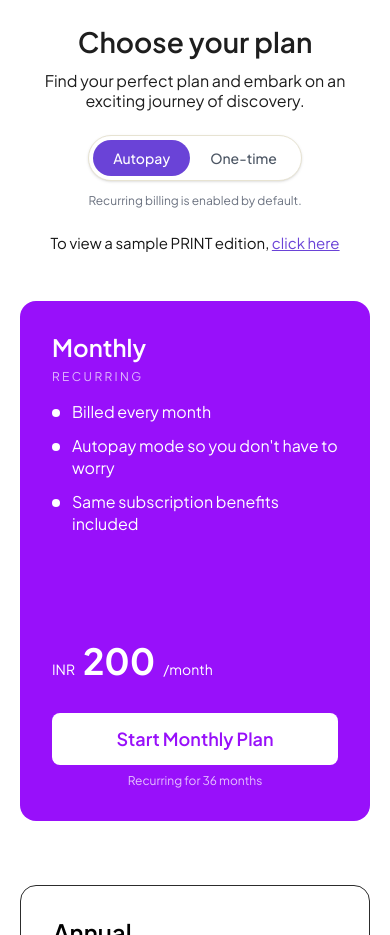
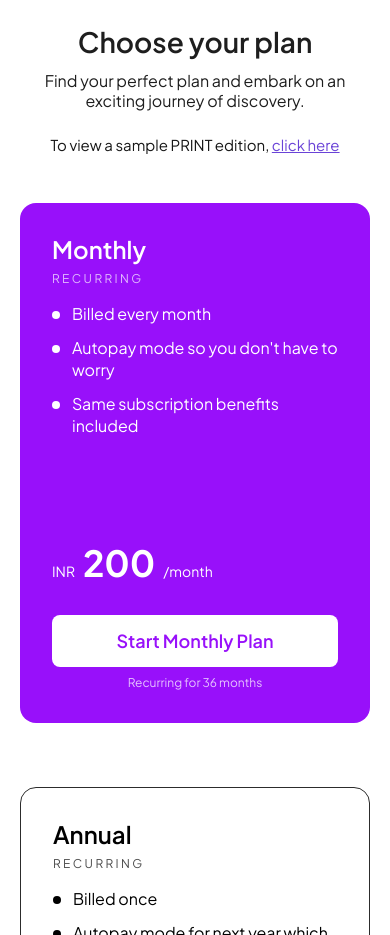
Before and after one commit to s-gajjar/wander-nook, a Next.js app: page / in a window 390 px wide. Shown: the part 2040-2975 px from the top of the page. Built offline with nearby package versions, Linux system fonts and the light colour scheme; no server answers.

Commit message:
fix(pricing): make plans recurring-only and enable modal scrolling on mobile

```diff
--- a/src/components/LandingPage/Pricing/index.tsx
+++ b/src/components/LandingPage/Pricing/index.tsx
@@ -2,8 +2,6 @@
 
 import { useState } from "react";
 import { toast } from "sonner";
-
-type PurchaseMode = "autopay" | "one-time";
 
 type PlanOption = {
   id: "monthly-autopay" | "annual-autopay";
@@ -11,22 +9,19 @@ type PlanOption = {
   bgColor: string;
   textColor: string;
   border: boolean;
-  autopayFeatures: string[];
-  oneTimeFeatures: string[];
+  features: string[];
   price: {
     currency: "INR";
     amount: string;
     period: string;
   };
   button: {
-    autopayText: string;
-    oneTimeText: string;
+    text: string;
     bgColor: string;
     textColor: string;
   };
   durationLabel: string;
   durationMonths: number;
-  variantId: string;
 };
 
 type AutopayCustomerForm = {
@@ -68,15 +63,6 @@ type RazorpayCheckoutSuccessPayload = {
   razorpay_signature: string;
 };
 
-type ShopifyCheckoutResponse = {
-  checkout?: {
-    cartId?: string;
-    checkoutUrl?: string;
-  };
-  message?: string;
-  error?: string;
-};
-
 type RazorpayCheckoutOptions = {
   key: string;
   subscription_id: string;
@@ -108,15 +94,6 @@ declare global {
   }
 }
 
-const MONTHLY_VARIANT_ID =
-  process.env.NEXT_PUBLIC_MONTHLY_VARIANT_ID ||
-  process.env.NEXT_PUBLIC_SHOPIFY_VARIANT_ID2 ||
-  "";
-const ANNUAL_VARIANT_ID =
-  process.env.NEXT_PUBLIC_ANNUAL_VARIANT_ID ||
-  process.env.NEXT_PUBLIC_SHOPIFY_VARIANT_ID2 ||
-  "";
-
 const pricingData: PlanOption[] = [
   {
     id: "monthly-autopay",
@@ -124,12 +101,7 @@ const pricingData: PlanOption[] = [
     bgColor: "bg-purple-600",
     textColor: "text-white",
     border: false,
-    autopayFeatures: [
-      "Billed every month",
-      "Autopay mode so you don't have to worry",
-      "Same subscription benefits included",
-    ],
-    oneTimeFeatures: [
+    features: [
       "Billed every month",
       "Autopay mode so you don't have to worry",
       "Same subscription benefits included",
@@ -140,14 +112,12 @@ const pricingData: PlanOption[] = [
       period: "/month",
     },
     button: {
-      autopayText: "Start Monthly Plan",
-      oneTimeText: "Buy Monthly Once",
+      text: "Start Monthly Plan",
       bgColor: "bg-white",
       textColor: "text-purple-600",
     },
     durationLabel: "36 months",
     durationMonths: 36,
-    variantId: MONTHLY_VARIANT_ID,
   },
   {
     id: "annual-autopay",
@@ -155,12 +125,7 @@ const pricingData: PlanOption[] = [
     bgColor: "bg-white",
     textColor: "text-black",
     border: true,
-    autopayFeatures: [
-      "Billed once",
-      "Autopay mode for next year which you can cancel easily",
-      "Same subscription benefits included",
-    ],
-    oneTimeFeatures: [
+    features: [
       "Billed once",
       "Autopay mode for next year which you can cancel easily",
       "Same subscription benefits included",
@@ -171,14 +136,12 @@ const pricingData: PlanOption[] = [
       period: "/year",
     },
     button: {
-      autopayText: "Start Annual Plan",
-      oneTimeText: "Buy Annual Once",
+      text: "Start Annual Plan",
       bgColor: "bg-orange-500",
       textColor: "text-white",
     },
     durationLabel: "5 years",
     durationMonths: 60,
-    variantId: ANNUAL_VARIANT_ID,
   },
 ];
 
@@ -194,18 +157,6 @@ const defaultAutopayForm: AutopayCustomerForm = {
   country: "India",
 };
 
-function toMerchandiseId(variantId: string) {
-  const trimmed = variantId.trim();
-  if (!trimmed) return null;
-  if (trimmed.startsWith("gid://shopify/ProductVariant/")) {
-    return trimmed;
-  }
-  if (/^\d+$/.test(trimmed)) {
-    return `gid://shopify/ProductVariant/${trimmed}`;
-  }
-  return null;
-}
-
 const Pricing = () => {
   const [openSample, setOpenSample] = useState(false);
   const [email, setEmail] = useState("");
@@ -219,8 +170,6 @@ const Pricing = () => {
   const [selectedPlan, setSelectedPlan] = useState<PlanOption | null>(null);
   const [autopayForm, setAutopayForm] = useState<AutopayCustomerForm>(defaultAutopayForm);
   const [autopayLoading, setAutopayLoading] = useState(false);
-  const [cardLoadingPlanId, setCardLoadingPlanId] = useState<PlanOption["id"] | null>(null);
-  const [purchaseMode, setPurchaseMode] = useState<PurchaseMode>("autopay");
 
   const loadRazorpayScript = async () => {
     if (window.Razorpay) {
@@ -237,60 +186,10 @@ const Pricing = () => {
     });
   };
 
-  const startOneTimeCheckout = async (plan: PlanOption) => {
-    const merchandiseId = toMerchandiseId(plan.variantId);
-    if (!merchandiseId) {
-      toast.error("One-time checkout is not configured for this plan yet.");
-      return;
-    }
-
-    try {
-      setCardLoadingPlanId(plan.id);
-
-      const response = await fetch("/api/shopify?action=checkoutOneTime", {
-        method: "POST",
-        headers: {
-          "Content-Type": "application/json",
-        },
-        body: JSON.stringify({
-          items: [
-            {
-              attributes: [],
-              quantity: 1,
-              merchandiseId,
-            },
-          ],
-          checkoutMeta: {
-            checkoutSource: "wanderstamps-one-time",
-            purchaseMode: "one-time",
-            selectedPlan: plan.id,
-          },
-        }),
-      });
-
-      const data = (await response.json().catch(() => null)) as ShopifyCheckoutResponse | null;
-      if (!response.ok || !data?.checkout?.checkoutUrl) {
-        throw new Error(data?.message || data?.error || "One-time checkout failed.");
-      }
-
-      toast.success("Redirecting to checkout...");
-      window.location.href = data.checkout.checkoutUrl;
-    } catch (error) {
-      toast.error(error instanceof Error ? error.message : "One-time checkout failed.");
-    } finally {
-      setCardLoadingPlanId(null);
-    }
-  };
-
-  const handlePricingButtonClick = async (id: PlanOption["id"]) => {
+  const handlePricingButtonClick = (id: PlanOption["id"]) => {
     const plan = pricingData.find((item) => item.id === id);
     if (!plan) {
       toast.error("Plan not found");
-      return;
-    }
-
-    if (purchaseMode === "one-time") {
-      await startOneTimeCheckout(plan);
       return;
     }
 
@@ -481,37 +380,6 @@ const Pricing = () => {
         <p className="mt-3 text-[var(--font-black-shade-1)] w-full text-[16px] md:text-[20px] font-normal leading-5 md:leading-6 text-center ">
           Find your perfect plan and embark on an exciting journey of discovery.
         </p>
-        <div className="mt-6 flex flex-col items-center gap-3">
-          <div className="inline-flex items-center rounded-full border border-[#E7E3D2] bg-white p-1 shadow-sm">
-            <button
-              type="button"
-              onClick={() => setPurchaseMode("autopay")}
-              className={`rounded-full px-5 py-2 text-sm font-medium transition-colors ${
-                purchaseMode === "autopay"
-                  ? "bg-[#6A43D7] text-white"
-                  : "text-[#4B5563] hover:bg-[#F5F3FF]"
-              }`}
-            >
-              Autopay
-            </button>
-            <button
-              type="button"
-              onClick={() => setPurchaseMode("one-time")}
-              className={`rounded-full px-5 py-2 text-sm font-medium transition-colors ${
-                purchaseMode === "one-time"
-                  ? "bg-[#2C2C2C] text-white"
-                  : "text-[#4B5563] hover:bg-[#F3F4F6]"
-              }`}
-            >
-              One-time
-            </button>
-          </div>
-          <span className="text-xs text-[#6B7280] text-center">
-            {purchaseMode === "autopay"
-              ? "Recurring billing is enabled by default."
-              : "One-time billing selected. No automatic renewal."}
-          </span>
-        </div>
         <p className="mt-6 text-center text-[15px] md:text-[16px] leading-5 md:leading-6">
           To view a sample PRINT edition,{" "}
           <button
@@ -536,12 +404,9 @@ const Pricing = () => {
             <h3 className="md:text-[28px] leading-7 text-[24px] md:leading-[33px] font-semibold mb-2">
               {card.title}
             </h3>
-            <p className="text-xs uppercase tracking-[0.2em] opacity-70 mb-4">
-              {purchaseMode === "autopay" ? "Recurring" : "One-time"}
-            </p>
+            <p className="text-xs uppercase tracking-[0.2em] opacity-70 mb-4">Recurring</p>
             <ul className="space-y-3 mb-8 flex-1">
-              {(purchaseMode === "autopay" ? card.autopayFeatures : card.oneTimeFeatures).map(
-                (feature, index) => (
+              {card.features.map((feature, index) => (
                 <li
                   key={index + 1}
                   className="flex text-[16px] md:text-[20px] leading-[22px] md:leading-[28px] font-normal items-start"
@@ -549,36 +414,22 @@ const Pricing = () => {
                   <span className="mt-2 w-2 h-2 bg-current rounded-full mr-3 shrink-0"></span>
                   <span>{feature}</span>
                 </li>
-                )
-              )}
+              ))}
             </ul>
             <div className="mt-auto">
               <div className="flex items-baseline gap-2">
                 <span className="text-sm">{card.price.currency}</span>
                 <span className="text-4xl font-bold">{card.price.amount}</span>
-                <span className="text-sm">
-                  {purchaseMode === "autopay" ? card.price.period : "/one-time"}
-                </span>
+                <span className="text-sm">{card.price.period}</span>
               </div>
               <button
-                className={`${card.button.bgColor} ${card.button.textColor} cursor-pointer w-full py-3 px-6 rounded-lg font-semibold text-lg hover:opacity-90 transition-opacity mt-8 ${
-                  cardLoadingPlanId === card.id ? "opacity-70 cursor-not-allowed" : ""
-                }`}
-                onClick={() => void handlePricingButtonClick(card.id)}
-                disabled={cardLoadingPlanId === card.id}
+                className={`${card.button.bgColor} ${card.button.textColor} cursor-pointer w-full py-3 px-6 rounded-lg font-semibold text-lg hover:opacity-90 transition-opacity mt-8`}
+                onClick={() => handlePricingButtonClick(card.id)}
               >
-                {cardLoadingPlanId === card.id
-                  ? purchaseMode === "autopay"
-                    ? "Opening..."
-                    : "Redirecting..."
-                  : purchaseMode === "autopay"
-                  ? card.button.autopayText
-                  : card.button.oneTimeText}
+                {card.button.text}
               </button>
               <p className="text-xs mt-2 text-center opacity-75 min-h-[16px]">
-                {purchaseMode === "autopay"
-                  ? `Recurring for ${card.durationLabel}`
-                  : "One-time payment. No automatic renewal."}
+                {`Recurring for ${card.durationLabel}`}
               </p>
             </div>
           </div>
@@ -587,11 +438,11 @@ const Pricing = () => {
 
       {openAutopayModal && selectedPlan && (
         <div
-          className="fixed inset-0 z-50 flex items-center justify-center bg-black/50 px-3 sm:px-6"
+          className="fixed inset-0 z-50 flex items-start sm:items-center justify-center bg-black/50 px-3 sm:px-6 py-4 overflow-y-auto"
           onClick={resetAutopayModal}
         >
           <div
-            className="relative w-full max-w-3xl rounded-2xl bg-white p-6 md:p-8 shadow-2xl border border-[#E7E3D2]"
+            className="relative my-auto w-full max-w-3xl max-h-[calc(100vh-2rem)] overflow-y-auto rounded-2xl bg-white p-6 md:p-8 shadow-2xl border border-[#E7E3D2]"
             onClick={(event) => event.stopPropagation()}
           >
             <button
@@ -750,11 +601,11 @@ const Pricing = () => {
 
       {openSample && (
         <div
-          className="fixed inset-0 z-50 flex items-center justify-center bg-black/50 px-3 sm:px-6"
+          className="fixed inset-0 z-50 flex items-start sm:items-center justify-center bg-black/50 px-3 sm:px-6 py-4 overflow-y-auto"
           onClick={() => setOpenSample(false)}
         >
           <div
-            className="relative w-full max-w-4xl rounded-2xl bg-[#FAF7E9] p-6 md:p-10 shadow-2xl border border-[#E7E3D2]"
+            className="relative my-auto w-full max-w-4xl max-h-[calc(100vh-2rem)] overflow-y-auto rounded-2xl bg-[#FAF7E9] p-6 md:p-10 shadow-2xl border border-[#E7E3D2]"
             onClick={(e) => e.stopPropagation()}
           >
             <button
```
